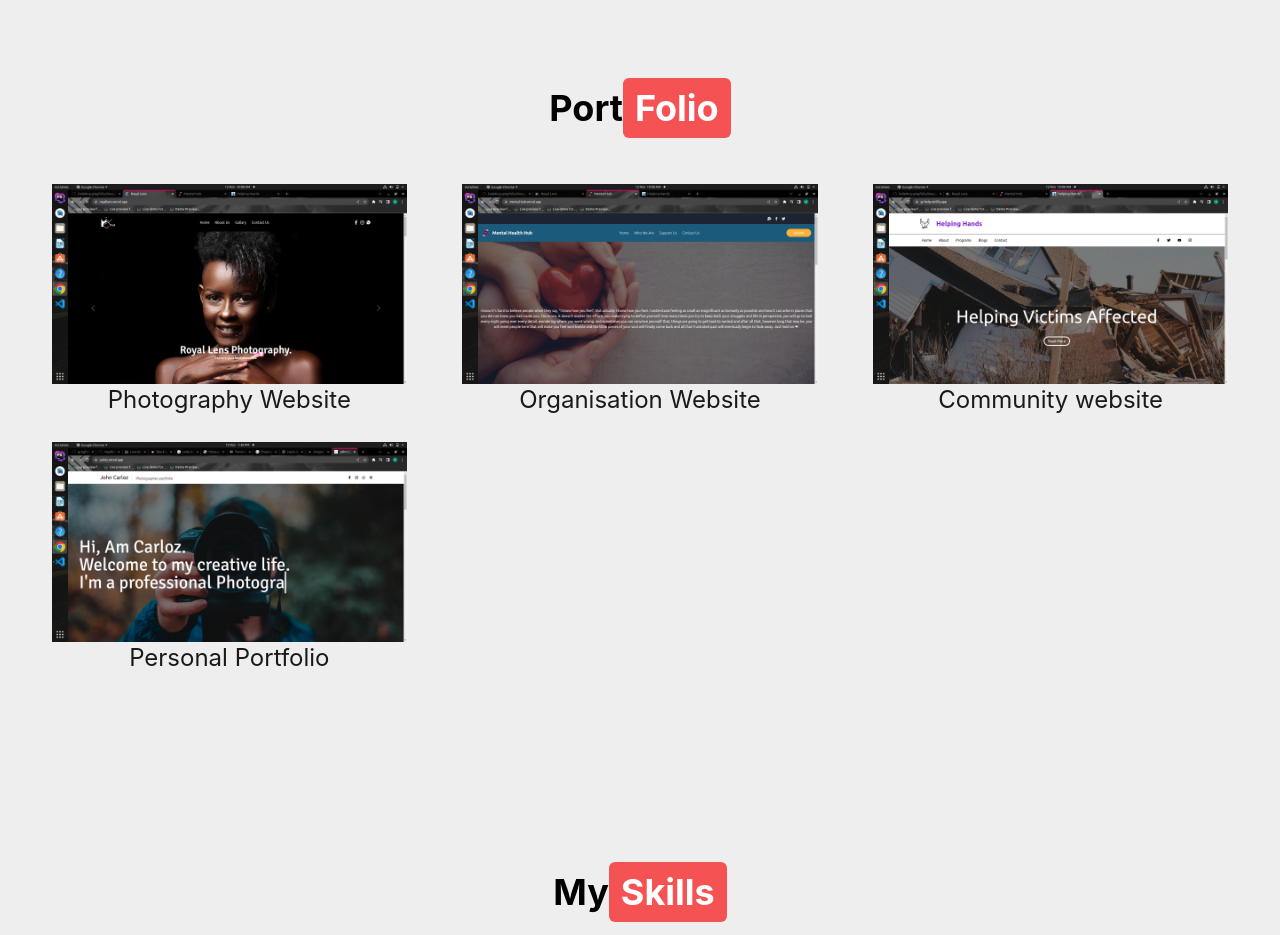
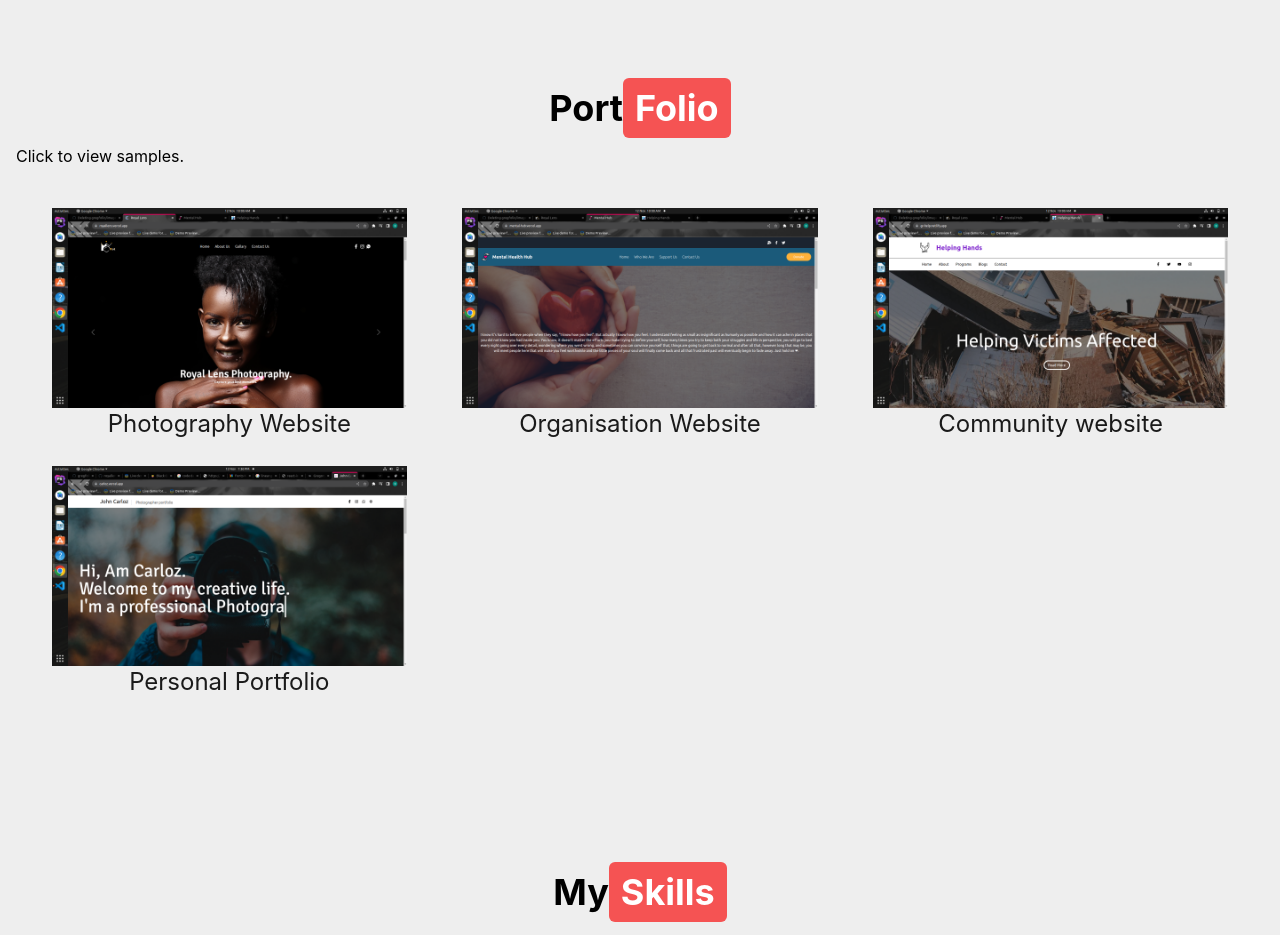
Before and after one commit to gregorymark254/gregfolio, a React (Create React App) app: page / in a window 1280 px wide. Shown: the part 1620-2555 px from the top of the page. Built offline with nearby package versions, Linux system fonts and the light colour scheme.

Commit message:
Update Projects.js

```diff
--- a/src/pages/Projects.js
+++ b/src/pages/Projects.js
@@ -9,8 +9,8 @@ const Projects = () => {
     <main className="min-h-screen bg-[#EEEEEE]" id="projects">
         <div className="container mx-auto p-4">
             <h1 className="text-center py-4"><b>Port<span className="bg-[#F55353] text-white py-2 px-3 rounded-md ">Folio</span></b></h1>
+            <span className="text-center py-2">Click to view samples.</span>
             <div className="container mx-auto p-4">
-
                 <section className="md:grid grid-cols-3 gap-4 py-6">
                     <div className="contain">
                         <div className="content">
```
